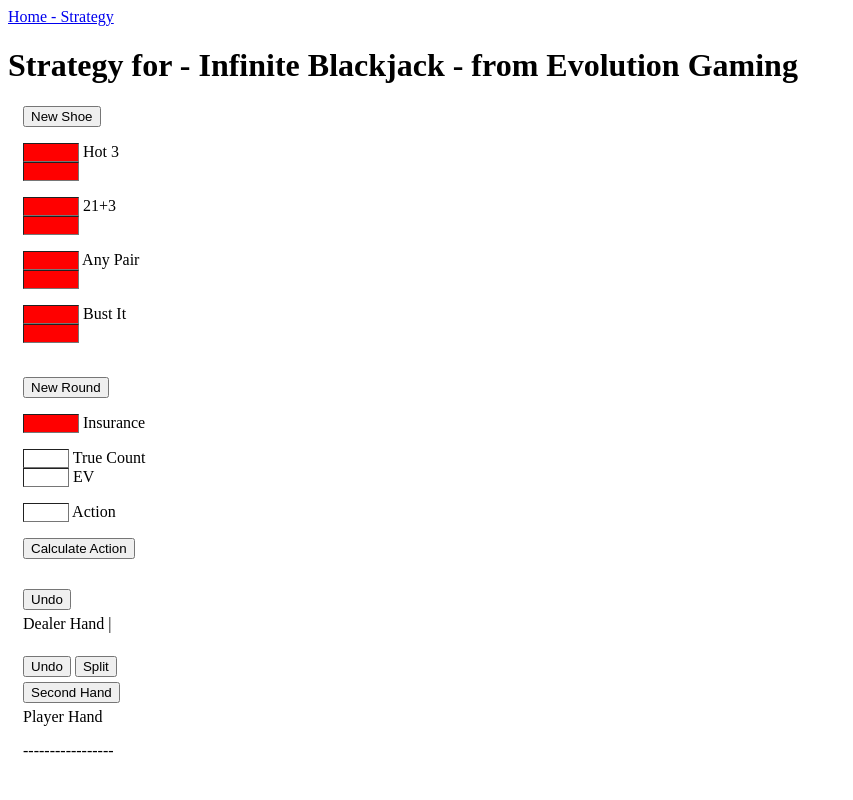
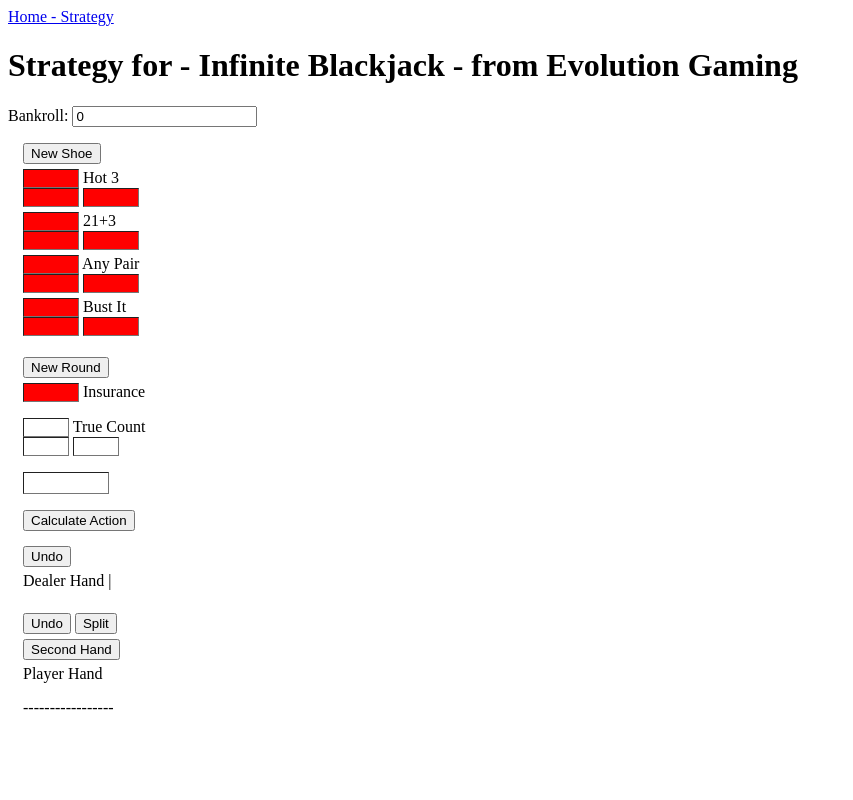
Before and after one commit to SamsonvdS/Blackjack-strategy, a Django app: template blackjack_webapp/strategy/templates/infinite_blackjack.html in a window 1280 px wide. Shown: the whole page, without its empty margins (0-853 px from the left). Run offline with Django 3.2, Linux system fonts and the light colour scheme; the template is opened without the code that fills it, so the values that code supplies are empty.

Commit message:
kelly bet sizes are now calculated and displayed

```diff
--- a/blackjack_webapp/strategy/static/scripts_strategy.js
+++ b/blackjack_webapp/strategy/static/scripts_strategy.js
@@ -130,7 +130,7 @@ function onClick(element) {
         player_hand = player_split_hand;
         player_split_hand = temp;
     }
-    else if (element_class === "calculate_action" && player_hand.length >= 2) {
+    else if (element_class === "calculate_action") {
         // disable all buttons
         disable_buttons()
 
@@ -138,6 +138,7 @@ function onClick(element) {
         let data = get_card_counts();
         data['player_hand'] = player_hand;
         data['dealer_hand'] = dealer_hand;
+        data['bankroll'] = document.getElementById('bankroll').value;
 
         // send data to server
         fetch(`${current_url}/calculate_hand`, {
@@ -157,6 +158,8 @@ function onClick(element) {
             for (var key in data) {
                 element = document.getElementById(key);
                 element.value = data[key];
+                console.log('ele', element)
+                console.log("value", element.value, data[key])
             }
 
             // adjust ev and results colors
@@ -166,7 +169,6 @@ function onClick(element) {
             // activate all buttons
             activate_buttons()
         })
-
     }
     else if (element_class === "new_round") {
         // disable all buttons
@@ -174,6 +176,7 @@ function onClick(element) {
 
         // create data dictionary
         let data = get_card_counts();
+        data['bankroll'] = document.getElementById('bankroll').value;
 
         // send data to server
         fetch(`${current_url}/new_round`, {
@@ -201,16 +204,19 @@ function onClick(element) {
 
             // activate all buttons
             activate_buttons()
-        })
 
             // empty dealer and player hands
             dealer_hand.length = 0;
             player_hand.length = 0;
             player_split_hand.length = 0;
+        })
     }
     else if (element_class === "new_shoe") {
         // disable all buttons
         disable_buttons()
+        data = {
+            'bankroll': document.getElementById('bankroll').value,
+        }
 
         // send data to server
         fetch(`${current_url}/new_shoe`, {
@@ -218,7 +224,9 @@ function onClick(element) {
         headers: {
             'Content-Type': 'application/json',
             'X-CSRFToken': csrftoken,
-        }})
+        },
+        body: JSON.stringify(data)
+        })
 
         // turn response into json (dictionary)
         .then(response => response.json())
@@ -242,12 +250,12 @@ function onClick(element) {
 
             // activate all buttons
             activate_buttons()
-        })
 
             // empty dealer and player hands
             dealer_hand.length = 0;
             player_hand.length = 0;
             player_split_hand.length = 0;
+        })
     }
 
     // display cards
@@ -332,7 +340,7 @@ function minus_card(image) {
     let count = counter_element.value;
 
     // minimum count is zero
-    if (count >= 0) {
+    if (count > 0) {
         count--;
         counter_element.value = count;
     }
@@ -341,23 +349,33 @@ function minus_card(image) {
 
 /* changes color to green if ev is positive, otherwise red */
 function adjust_ev_colors() {
-    // for every element with side_bets_ev class change background and text color
+    // for every element with side_bets_ev class change background
     document.querySelectorAll('.side_bets_ev').forEach(function(side_bet) {
         if (side_bet.value > 0) {
-            side_bet.style.backgroundColor = "green";
+            side_bet.style.backgroundColor = "forestgreen";
         }
         else {
             side_bet.style.backgroundColor = "red";
         }
     })
 
-    // for every element with kelly_pct class change background and text color
-    document.querySelectorAll('.kelly_pct').forEach(function(side_bet) {
-        if (side_bet.value > 0) {
-            side_bet.style.backgroundColor = "green";
+    // for every element with kelly_pct class change background
+    document.querySelectorAll('.kelly_pct').forEach(function(kelly_pct) {
+        if (kelly_pct.value > 0) {
+            kelly_pct.style.backgroundColor = "forestgreen";
         }
         else {
-            side_bet.style.backgroundColor = "red";
+            kelly_pct.style.backgroundColor = "red";
+        }
+    })
+
+    // for every element with optimal_bet class change background
+    document.querySelectorAll('.optimal_bet').forEach(function(optimal_bet) {
+        if (optimal_bet.value > 0) {
+            optimal_bet.style.backgroundColor = "darkgreen";
+        }
+        else {
+            optimal_bet.style.backgroundColor = "red";
         }
     })
 
@@ -365,25 +383,48 @@ function adjust_ev_colors() {
 
 /* changes colors of results */
 function adjust_result_colors() {
-    // for every element with this class change background and text color
+    // for every element with results_input class change background
     document.querySelectorAll('.results_input').forEach(function(result) {
+        if (result.id === "true_count") {
             if (result.value >= 2.6) {
-            result.style.backgroundColor = "green";
+                result.style.backgroundColor = "forestgreen";
             }
             else if (result.value < 2.6) {
                 result.style.backgroundColor = "red";
             }
-        else if (result.value === "Stand") {
-            result.style.backgroundColor = "orangered";
+            else {
+                result.style.backgroundColor = "white";
+            }
+        }
+        else if (result.id === "hand_decision") {
+            if (result.value === "Stand") {
+                result.style.backgroundColor = "yellow";
             }
             else if (result.value === "Hit") {
+                result.style.backgroundColor = "tomato";
+            }
+            else if (result.value.includes('Double')) {
+                result.style.backgroundColor = "dodgerblue";
+            }
+            else if (result.value === "Split") {
                 result.style.backgroundColor = "limegreen";
             }
-        else if (result.value === "Double") {
-            result.style.backgroundColor = "blue";
+            else {
+                result.style.backgroundColor = "white";
+                result.value = "";
+            }
+        }
+        // change color of kelly_pct and optimal_bet for true count
+        else {
+            if (result.value > 0) {
+                result.style.backgroundColor = "forestgreen";
+            }
+            else if (result.value <= 0) {
+                result.style.backgroundColor = "red";
             }
             else {
                 result.style.backgroundColor = "white";
             }
+        }
     })
 }
--- a/blackjack_webapp/strategy/static/styles.css
+++ b/blackjack_webapp/strategy/static/styles.css
@@ -34,8 +34,16 @@
 }
 .side_bets {
     display: block;
+    margin-top: 5px;
+    margin-bottom: 3px;
 }
 .kelly_pct {
+    width: 50px;
+    border-width: 1px;
+    color: white;
+    background-color: red;
+}
+.optimal_bet {
     width: 50px;
     border-width: 1px;
     color: white;
@@ -52,13 +60,15 @@
 .results {
     display: block;
 }
-#kelly_pct_hand_decision {
-    width: 40px;
-    background-color: white;
+#hand_decision {
+    width: 80px;
+    color: black;
+    font-weight: 600;
+    font-size: medium;
 }
 
 .calculate_action {
-    margin-bottom: 30px;
+    margin-bottom: 15px;
 }
 
 .undo_dealer {
--- a/blackjack_webapp/strategy/templates/infinite_blackjack.html
+++ b/blackjack_webapp/strategy/templates/infinite_blackjack.html
@@ -17,12 +17,13 @@
         <a href="{% url 'index' %}">Home - Strategy</a><br>
 
         <h1>Strategy for - Infinite Blackjack - from Evolution Gaming</h1>
+        <p>Bankroll: <input type="number" id="bankroll" value="0"></p>
 
         <div class="column">
             <div class="all_suited_cards">
                 {% for heart, value in hearts %}
                     <div class="single_cards">
-                        <input type="number" id="{{ heart.image }}_number" class="card_button_number" step="1" value="{{ value }}"/>
+                        <input type="number" id="{{ heart.image }}_number" class="card_button_number" min="0" step="1" value="{{ value }}"/>
                         <input type="image" id="{{ heart.image }}_image" class="card_button_image" src="/static/cards_jpgs/{{ heart.image }}" alt="{{ heart.image }}">
                     </div>
                 {% endfor %}
@@ -31,7 +32,7 @@
             <div class="all_suited_cards">
                 {% for diamond, value in diamonds %}
                     <div class="single_cards">
-                        <input type="number" id="{{ diamond.image }}_number" class="card_button_number" step="1" value="{{ value }}"/>
+                        <input type="number" id="{{ diamond.image }}_number" class="card_button_number" min="0" step="1" value="{{ value }}"/>
                         <input type="image" id="{{ diamond.image }}_image" class="card_button_image" src="/static/cards_jpgs/{{ diamond.image }}" alt="{{ diamond.image }}">
                     </div>
                 {% endfor %}
@@ -40,7 +41,7 @@
             <div class="all_suited_cards">
             {% for spade, value in spades %}
                 <div class="single_cards">
-                    <input type="number" id="{{ spade.image }}_number" class="card_button_number" step="1" value="{{ value }}"/>
+                    <input type="number" id="{{ spade.image }}_number" class="card_button_number" min="0" step="1" value="{{ value }}"/>
                     <input type="image" id="{{ spade.image }}_image" class="card_button_image" src="/static/cards_jpgs/{{ spade.image }}" alt="{{ spade.image }}">
                 </div>
             {% endfor %}
@@ -49,7 +50,7 @@
             <div class="all_suited_cards">
             {% for club, value in clubs %}
                 <div class="single_cards">
-                    <input type="number" id="{{ club.image }}_number" class="card_button_number" step="1" value="{{ value }}"/>
+                    <input type="number" id="{{ club.image }}_number" class="card_button_number" min="0" step="1" value="{{ value }}"/>
                     <input type="image" id="{{ club.image }}_image" class="card_button_image" src="/static/cards_jpgs/{{ club.image }}" alt="{{ club.image }}">
                 </div>
             {% endfor %}
@@ -63,18 +64,22 @@
                 <p class="side_bets">
                     <input class="side_bets_ev" id="hot_3" value="{{ ev_hot_3 }}" readonly> Hot 3
                     <input class="kelly_pct" id="kelly_pct_hot_3" value="{{ kelly_pct_hot_3 }}" readonly>
+                    <input class="optimal_bet" id="optimal_bet_hot_3" readonly>
                 </p>
                 <p class="side_bets">
                     <input class="side_bets_ev" id="21_plus_3" value="{{ ev_21_plus_3 }}" readonly> 21+3
                     <input class="kelly_pct" id="kelly_pct_21_plus_3" value="{{ kelly_pct_21_plus_3 }}" readonly>
+                    <input class="optimal_bet" id="optimal_bet_21_plus_3" readonly>
                 </p>
                 <p class="side_bets">
                     <input class="side_bets_ev" id="any_pair" value="{{ ev_any_pair }}" readonly> Any Pair
                     <input class="kelly_pct" id="kelly_pct_any_pair" value="{{ kelly_pct_any_pair }}" readonly>
+                    <input class="optimal_bet" id="optimal_bet_any_pair" readonly>
                 </p>
                 <p class="side_bets">
                     <input class="side_bets_ev" id="bust_it" value="{{ ev_bust_it }}" readonly> Bust It
                     <input class="kelly_pct" id="kelly_pct_bust_it" value="{{ kelly_pct_bust_it }}" readonly>
+                    <input class="optimal_bet" id="optimal_bet_bust_it" readonly>
                 </p>
                 <br>
 
@@ -84,9 +89,12 @@
 
             <div class="hand_info">
                 <p class="results">
-                    <input class="results_input" id="true_count"> True Count
-                    <input class="kelly_pct" id="kelly_pct_hand_decision"> EV</p>
-                <p class="results"><input class="results_input" id="hand_decision"> Action</p>
+                    <input class="results_input" id="true_count" readonly> True Count
+                    <input class="results_input" id="kelly_pct_hand_decision" readonly>
+                    <input class="results_input" id="optimal_bet_hand_decision" readonly>
+                </p>
+
+                <p class="results"><input class="results_input" id="hand_decision" readonly></p>
 
                 <button class="calculate_action">Calculate Action</button>
 
```
Also changed, not shown: blackjack_webapp/strategy/infinite_blackjack/blackjack_hands.py (+42 -38 lines), blackjack_webapp/strategy/views.py (+60 -30 lines). Lines whose indentation alone changed are shown as unchanged.
